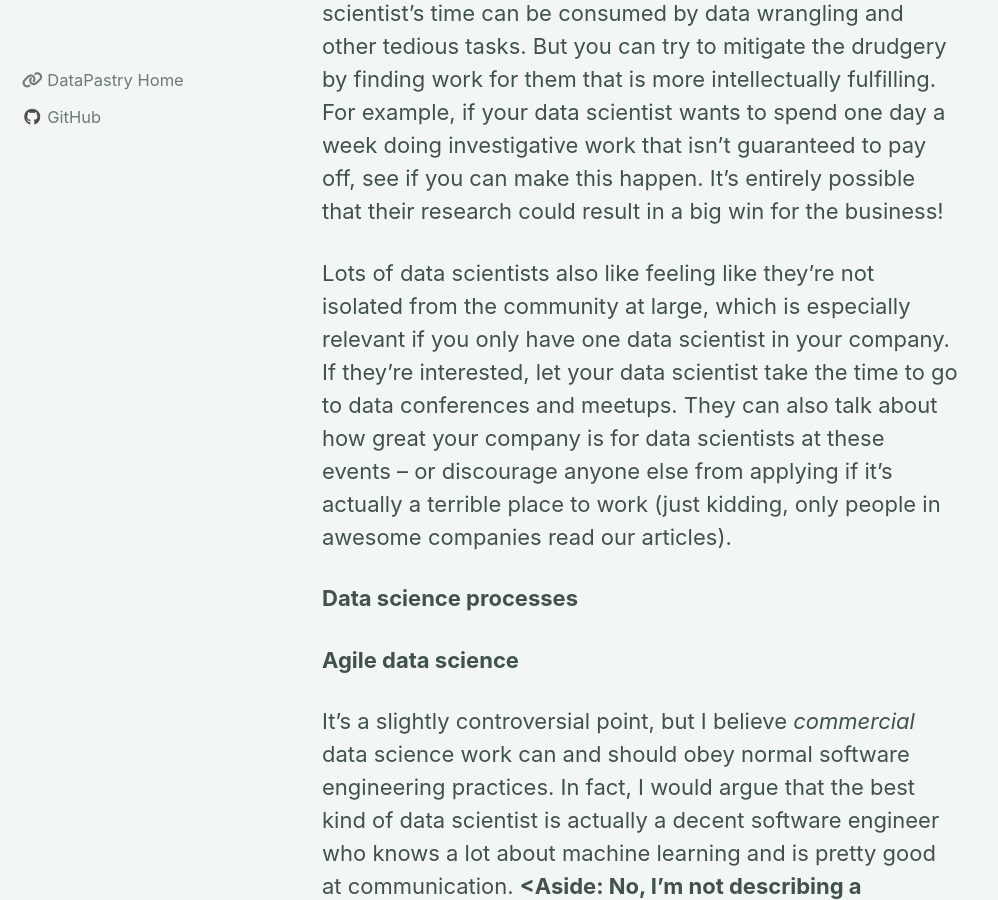
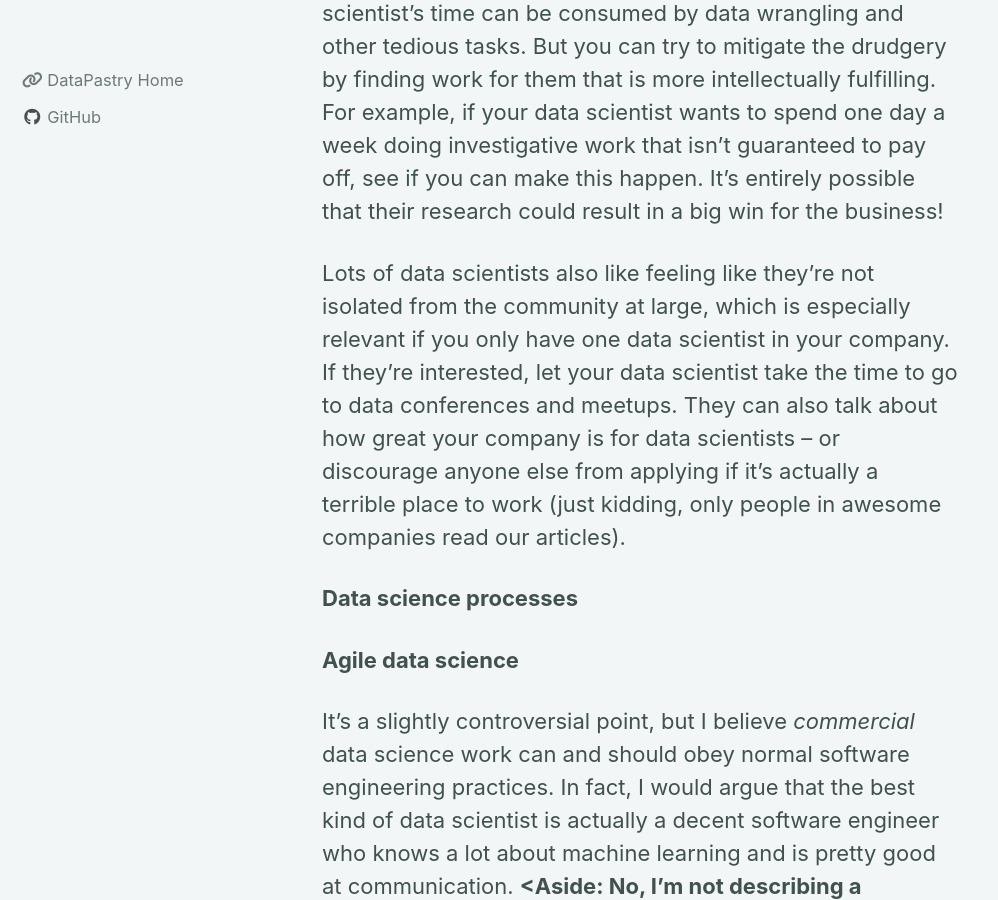
Before and after one commit to datapastry/datapastry.github.io, a Jekyll site: the page built from _posts/2019-08-04-get-the-most-value-from-your-data-scientist.md, in a window 1280 px wide and 900 px high, scrolled down 18276 px. Shown: the whole window, without its empty margins (0-998 px from the left). Built offline with Jekyll 4.4.1, drawn with Linux system fonts in a browser that asks for light colours; cached includes are drawn as plain includes; nearby versions of some CDN libraries.

Commit message:
Shorten sentence

```diff
--- a/_posts/2019-08-04-get-the-most-value-from-your-data-scientist.md
+++ b/_posts/2019-08-04-get-the-most-value-from-your-data-scientist.md
@@ -176,7 +176,7 @@ We suggest that you conduct regular 1-1s with your data scientist to ensure they
 
 Try to make sure that the work your data scientist is doing is aligned with their own personal goals. The reality of commercial data science work is that much of a data scientist’s time can be consumed by data wrangling and other tedious tasks. But you can try to mitigate the drudgery by finding work for them that is more intellectually fulfilling. For example, if your data scientist wants to spend one day a week doing investigative work that isn’t guaranteed to pay off, see if you can make this happen. It’s entirely possible that their research could result in a big win for the business!
 
-Lots of data scientists also like feeling like they’re not isolated from the community at large, which is especially relevant if you only have one data scientist in your company. If they’re interested, let your data scientist take the time to go to data conferences and meetups. They can also talk about how great your company is for data scientists at these events -- or discourage anyone else from applying if it’s actually a terrible place to work (just kidding, only people in awesome companies read our articles).
+Lots of data scientists also like feeling like they’re not isolated from the community at large, which is especially relevant if you only have one data scientist in your company. If they’re interested, let your data scientist take the time to go to data conferences and meetups. They can also talk about how great your company is for data scientists -- or discourage anyone else from applying if it’s actually a terrible place to work (just kidding, only people in awesome companies read our articles).
 
 **Data science processes**
 
```
